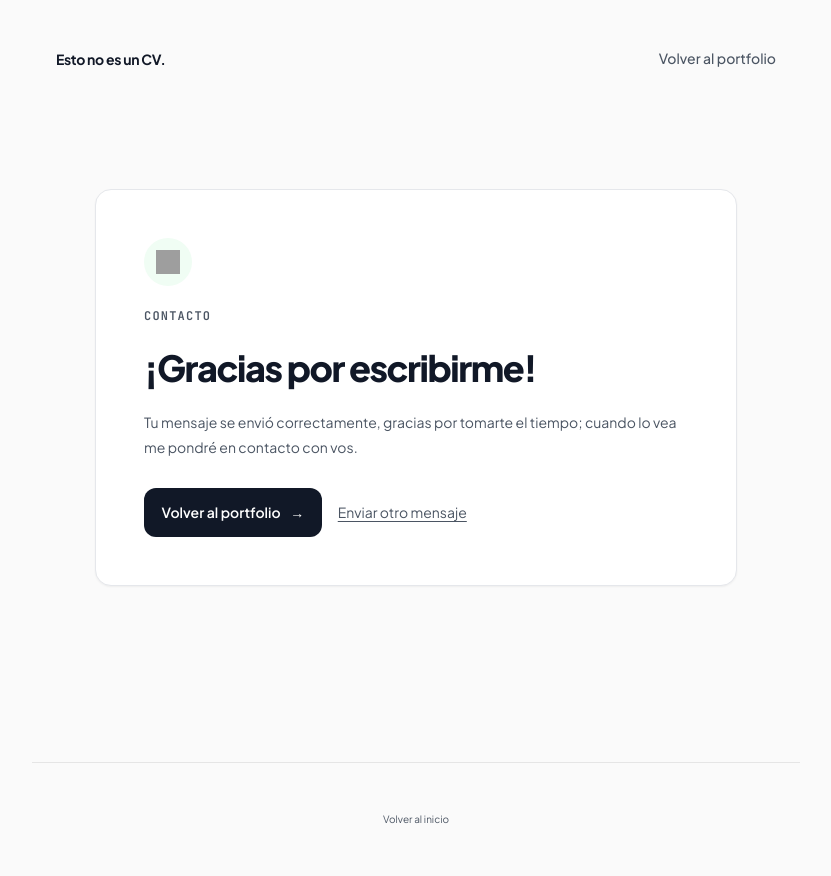
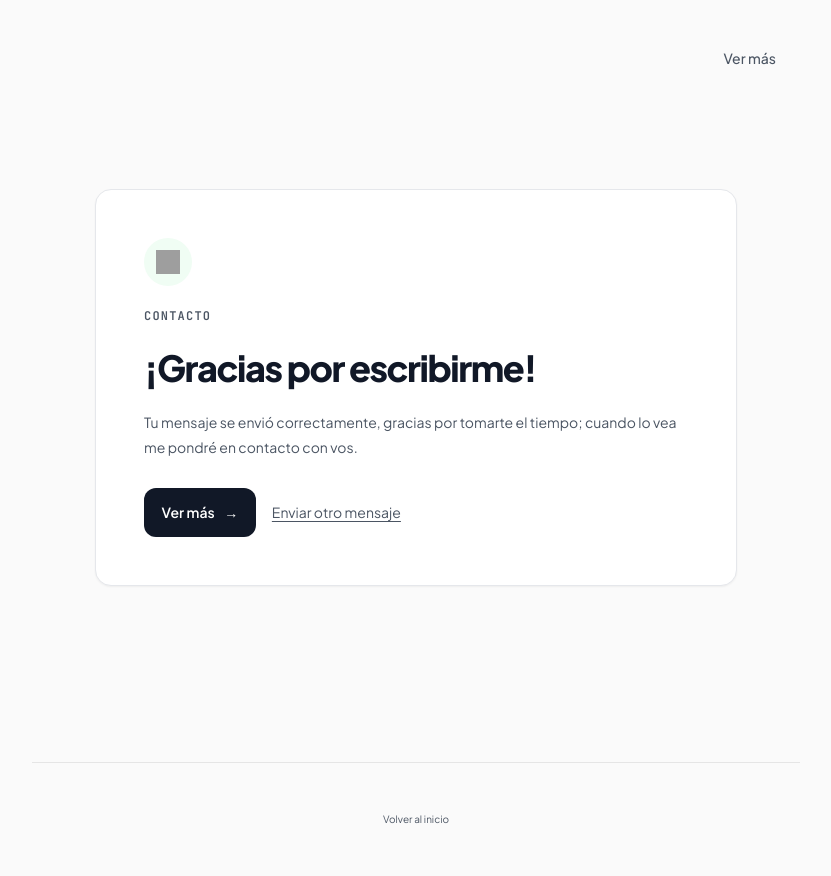
Before and after one commit to dehuin/portfolio, a plain HTML site: page gracias.html in a window 1280 px wide. Shown: the whole page, without its empty margins (224-1055 px from the left). Drawn offline with Linux system fonts and the light colour scheme; grey boxes are pictures that could not be loaded.

Commit message:
Update gracias.html

```diff
--- a/gracias.html
+++ b/gracias.html
@@ -416,9 +416,9 @@ img, video { max-width: 100%; height: auto; }
 <body class="gjs-t-body portfolio-profesional">
   <a href="#contenido" class="saltar-al-contenido">Saltar al contenido</a>
   <header class="cabecera-del-portfolio">
-    <a href="/" class="nombre-e-inicio" aria-label="Inicio">Esto no es un CV.</a>
+    <a href="/" class="nombre-e-inicio" aria-label="Inicio"></a>
     <nav aria-label="Navegación principal" class="navegacin-principal">
-      <a href="/" class="gjs-t-link enlace-a-contacto">Volver al portfolio</a>
+      <a href="/" class="gjs-t-link enlace-a-contacto">Ver más</a>
     </nav>
   </header>
   <main id="contenido" class="contenido-principal">
@@ -431,7 +431,7 @@ img, video { max-width: 100%; height: auto; }
         <h1 id="titulo-confirmacion" class="titulo-confirmacion">¡Gracias por escribirme!</h1>
         <p class="texto-confirmacion">Tu mensaje se envió correctamente, gracias por tomarte el tiempo; cuando lo vea me pondré en contacto con vos.</p>
         <div class="acciones-confirmacion">
-          <a href="/" class="boton-volver">Volver al portfolio <span aria-hidden="true">→</span></a>
+          <a href="/" class="boton-volver">Ver más<span aria-hidden="true">→</span></a>
           <a href="/contacto.html" class="enlace-secundario">Enviar otro mensaje</a>
         </div>
       </div>
```
